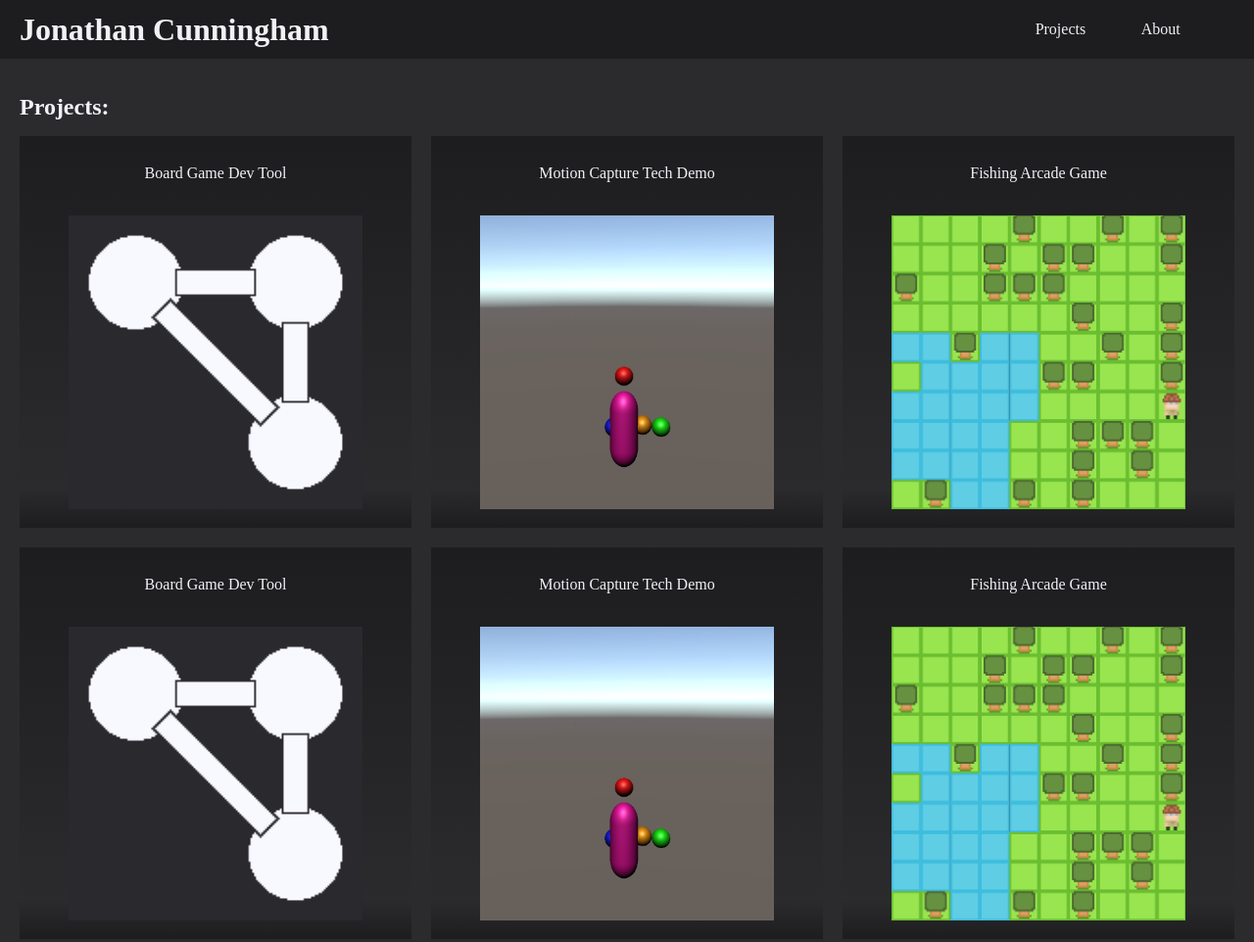
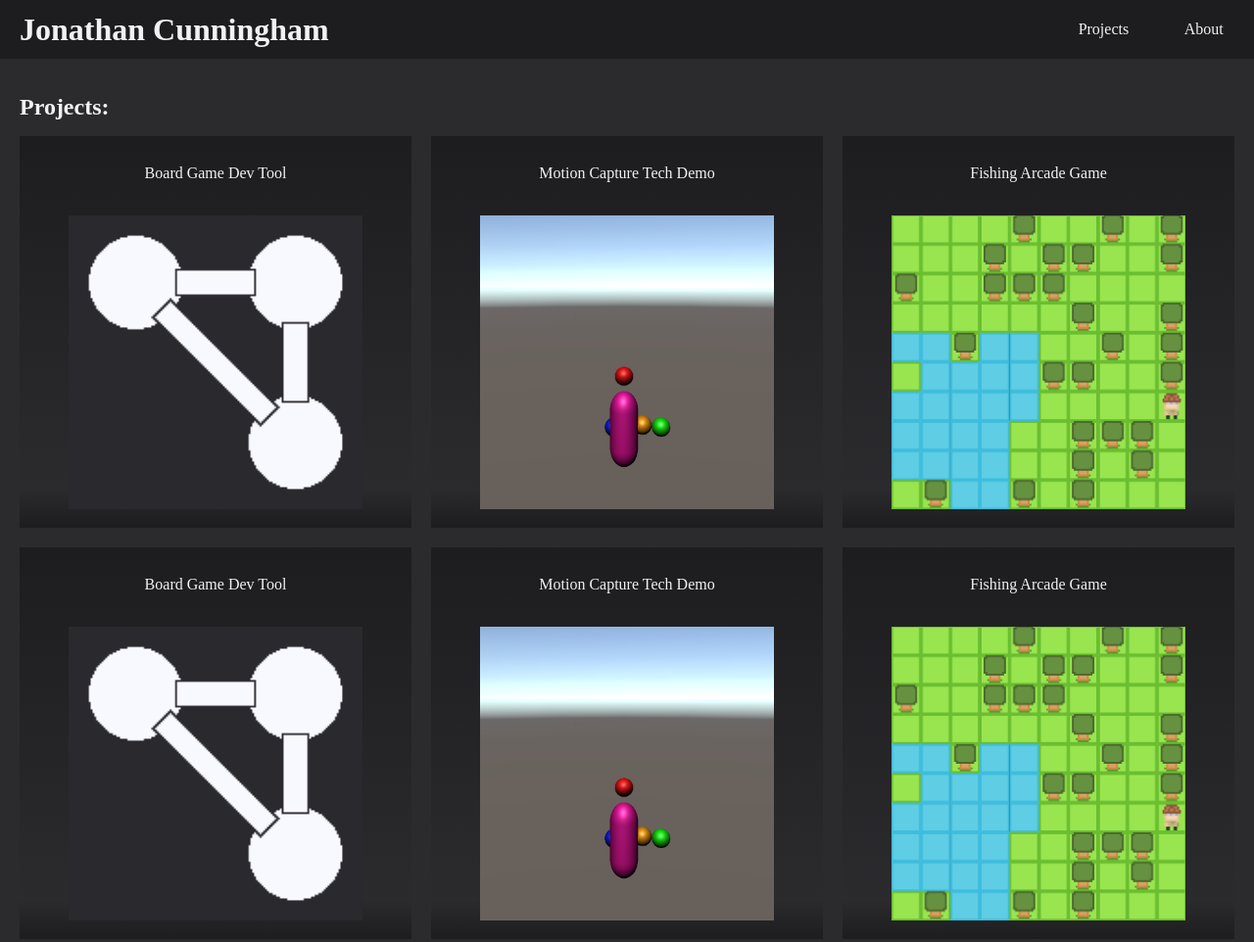
Before and after one commit to fatherboard28/fatherboard28.github.io, a plain HTML site: page index.html in a window 1280 px wide. Shown: the top 962 px of the page at 98% size. Drawn offline with Linux system fonts and the light colour scheme; a web font is replaced by a local one.

Commit message:
Fixed header

```diff
--- a/style.css
+++ b/style.css
@@ -73,7 +73,7 @@ h1 {
 #TitleHeaderDiv {
     float: left;
     padding-left: 20px;
-    width: 75%;
+    width: calc(80% - 20px);
     height: 100%;
     display: flex;
     justify-content: left;
```
